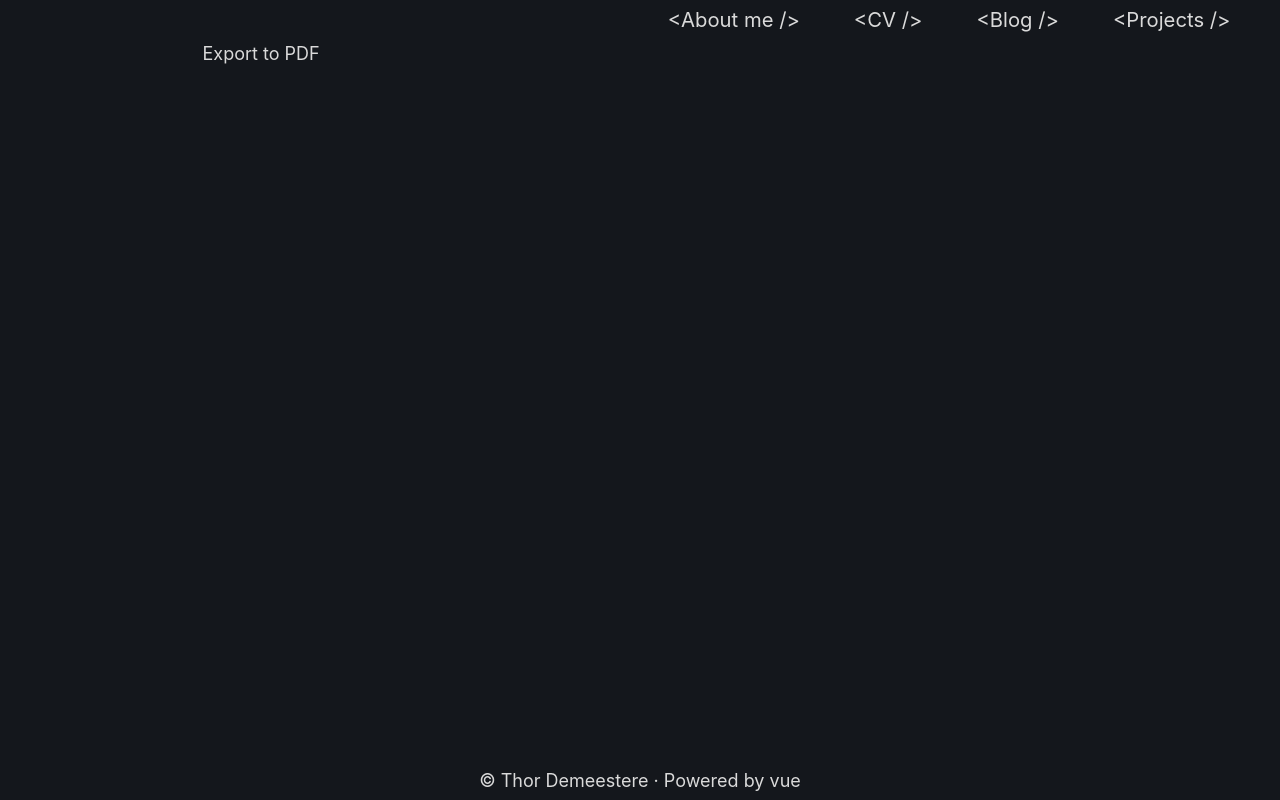
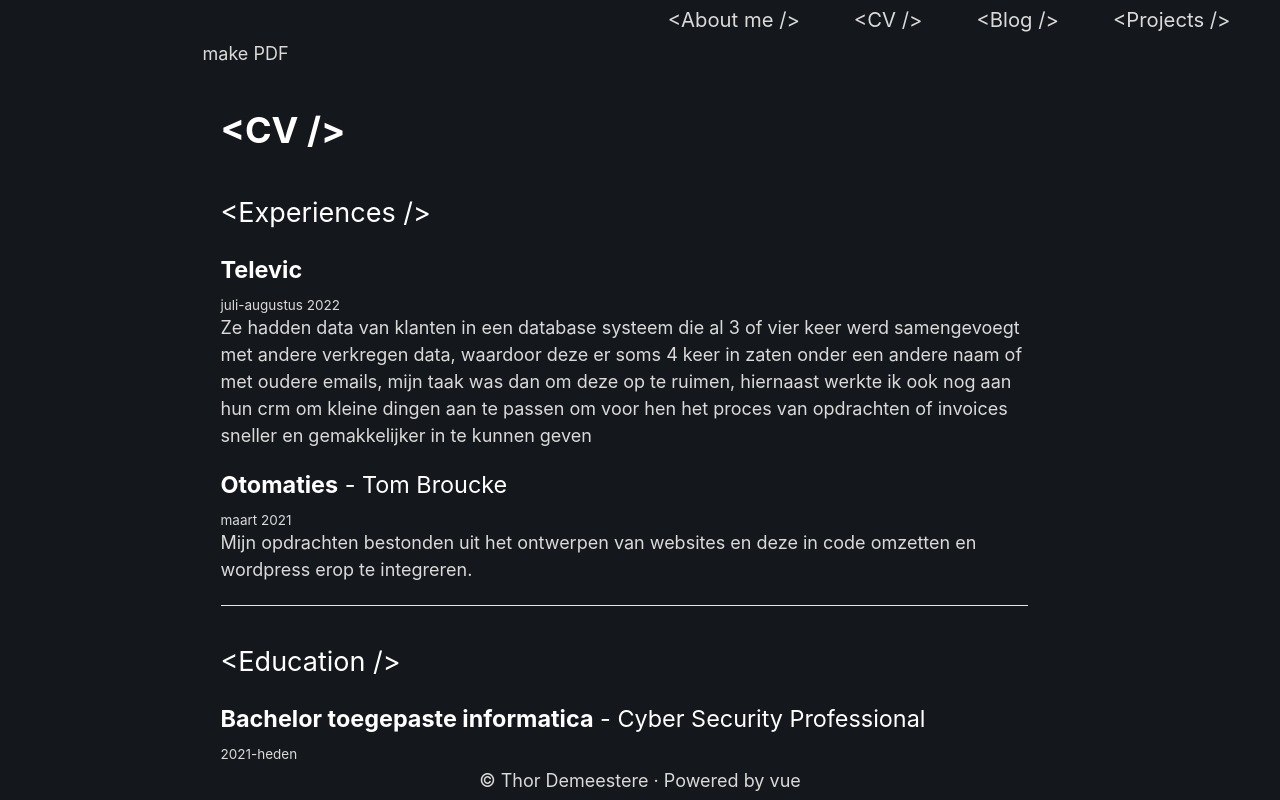
Before and after one commit to ThorD125/portfolio, a Vue app in the folder apps/web/: page /cv/pdf in a window 1280 px wide. Built offline with nearby package versions, Linux system fonts and the light colour scheme; what tailwindcss-debug-screens would draw is missing.

Commit message:
workingpdf

```diff
--- a/apps/web/components.d.ts
+++ b/apps/web/components.d.ts
@@ -13,7 +13,6 @@ declare module 'vue' {
     BlogDigitilizeFlanders: typeof import('./src/components/Layout/Pages/blog/BlogDigitilizeFlanders.vue')['default']
     BlogFirstPost: typeof import('./src/components/Layout/Pages/blog/BlogFirstPost.vue')['default']
     BlogGoogleIP: typeof import('./src/components/Layout/Pages/blog/BlogGoogleIP.vue')['default']
-    BlogGoogleIPV6: typeof import('./src/components/Layout/Pages/blog/BlogGoogleIPV6.vue')['default']
     BlogHackingGarageDoorsWithRF: typeof import('./src/components/Layout/Pages/blog/BlogHackingGarageDoorsWithRF.vue')['default']
     BlogHostingCompanyVisit: typeof import('./src/components/Layout/Pages/blog/BlogHostingCompanyVisit.vue')['default']
     BlogInternationaleProjectWeek: typeof import('./src/components/Layout/Pages/blog/BlogInternationaleProjectWeek.vue')['default']
@@ -22,7 +21,7 @@ declare module 'vue' {
     BlogTemplate: typeof import('./src/components/Layout/Pages/blog/BlogTemplate.vue')['default']
     BlogTile: typeof import('./src/components/Layout/Tiles/BlogTile.vue')['default']
     Color: typeof import('./src/components/Button/Color.vue')['default']
-    copy: typeof import('./src/components/Layout/Pages/blog/BlogTemplate copy.vue')['default']
+    CvToPdf: typeof import('./src/components/CvToPdf.vue')['default']
     Icon: typeof import('./src/components/Button/Icon.vue')['default']
     ImageIcon: typeof import('./src/components/Button/ImageIcon.vue')['default']
     ProjectLanguage: typeof import('./src/components/Layout/General/ProjectLanguage.vue')['default']
--- a/apps/web/package.json
+++ b/apps/web/package.json
@@ -19,6 +19,7 @@
         "tailwindcss": "^3.2.4",
         "vue": "^3.3.4",
         "vue-router": "^4.1.6",
+        "vue3-html2pdf": "^1.1.2",
         "vue3-icons": "^0.1.12"
     },
     "devDependencies": {
@@ -29,6 +30,7 @@
         "autoprefixer": "^10.4.13",
         "postcss": "^8.4.20",
         "prettier": "^2.8.8",
+        "sass": "^1.72.0",
         "tailwindcss-debug-screens": "^2.2.1",
         "typescript": "~5.0.4",
         "vite": "^4.4.7",
--- a/apps/web/src/components/CvToPdf.vue
+++ b/apps/web/src/components/CvToPdf.vue
@@ -1,9 +1,26 @@
 <template>
-            <button @click="exportToPDF">Export to PDF</button>
+    <button @click="generatePDF">make PDF</button>
+    <div id="pdf">
+        <div class="p-4">
+            <cv></cv>
+        </div>
+    </div>
 </template>
 
 <script setup lang="ts">
+    import cv from '@/views/cv.vue';
+    import html2pdf from 'html2pdf.js';
 
+    function generatePDF() {
+        const doc = document.querySelector('#pdf');
+        html2pdf(doc, {
+            margin: 10,
+            filename: 'cv.pdf',
+            image: { type: 'jpeg', quality: 0.98 },
+            html2canvas: { scale: 2 },
+            jsPDF: { unit: 'mm', format: 'a4', orientation: 'portrait' },
+        });
+    }
 </script>
 
 <style scoped></style>
--- a/package.json
+++ b/package.json
@@ -15,7 +15,6 @@
         "reploy": "git commit --allow-empty -m 'Trigger rebuild' && git push"
     },
     "devDependencies": {
-        "gh-pages": "^6.0.0",
         "husky": "^8.0.2",
         "lint-staged": "^13.1.0",
         "prettier": "3.0.2",
```
Also changed, not shown: 1 other file (tests, documents, lock files or other folders).
